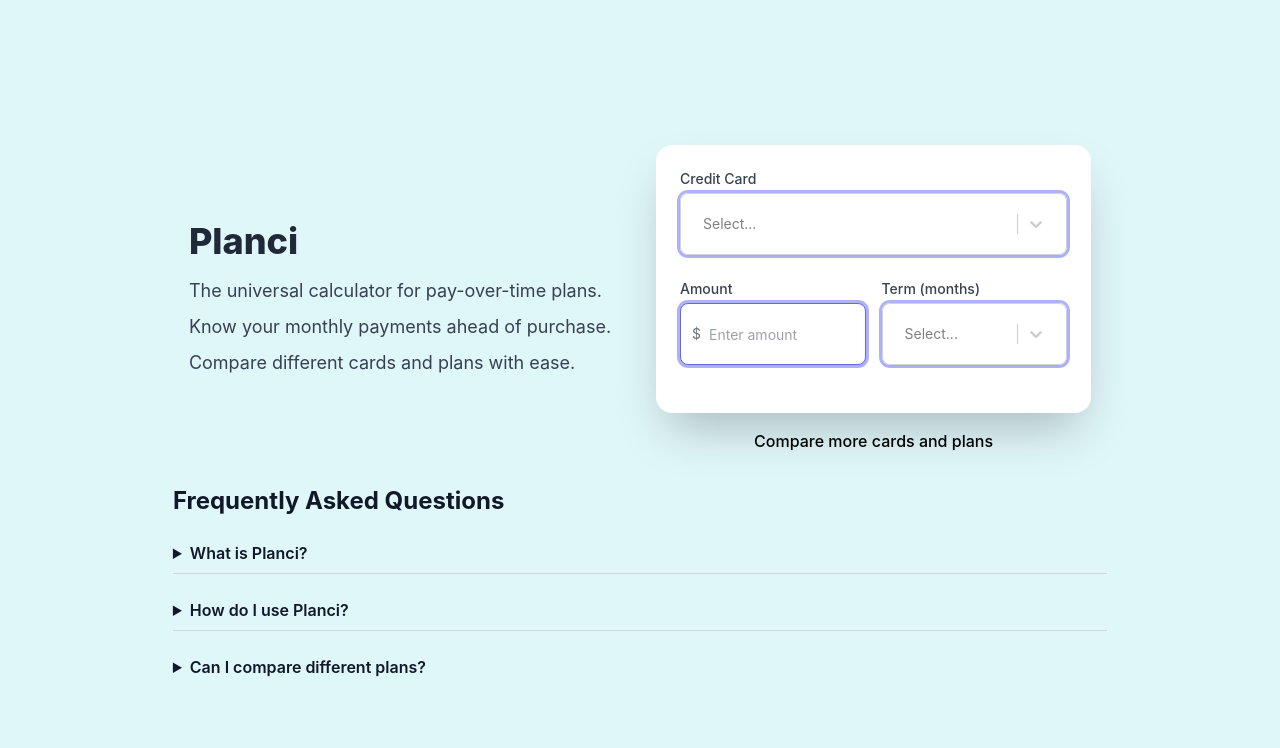
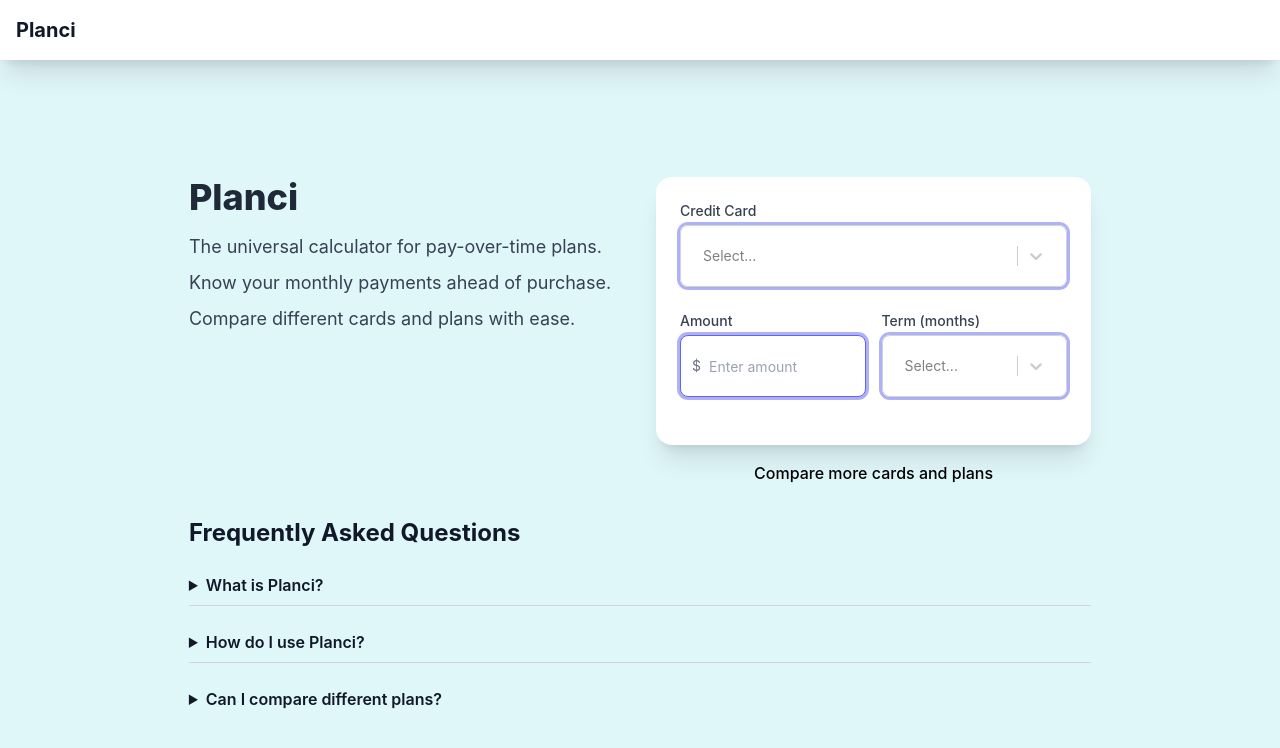
Before and after one commit to haoliangyu/planci, a React (Create React App) app in the folder packages/calculator-web/: page / in a window 1280 px wide. Shown: the top 748 px of the page. Built offline with nearby package versions, Linux system fonts and the light colour scheme.

Commit message:
add header

```diff
--- a/packages/calculator-web/src/App.js
+++ b/packages/calculator-web/src/App.js
@@ -75,8 +75,13 @@ function App() {
   };
 
   return (
-    <div className="min-h-screen flex flex-col items-center justify-center bg-gradient-to-r">
-      <div className="container mx-auto px-4 py-8 flex flex-col md:flex-row items-center justify-center space-y-8 md:space-y-0 md:space-x-8">
+    <div className="min-h-screen flex flex-col items-center justify-center bg-gradient-to-r overflow-y-auto">
+      <header className="w-full bg-white fixed top-0 shadow-xl">
+        <div className="container mx-auto px-4 py-4 flex items-center">
+          <h1 className="text-xl font-bold">Planci</h1>
+        </div>
+      </header>
+      <div className="container mx-auto px-4 py-8 flex flex-col md:flex-row justify-center space-y-8 md:space-y-0 md:space-x-8 mt-16">
         <div className="flex-1 text-center md:text-left">
           <h1 className="text-4xl font-extrabold mb-4 text-gray-800">Planci</h1>
           <p className="text-lg text-gray-700 mb-2">The universal calculator for pay-over-time plans.</p>
@@ -84,7 +89,7 @@ function App() {
           <p className="text-lg text-gray-700">Compare different cards and plans with ease.</p>
         </div>
         <div className="flex-1">
-          <div className="bg-white p-6 rounded-2xl shadow-2xl w-full max-w-md mx-auto">
+          <div className="bg-white p-6 rounded-2xl shadow-xl w-full max-w-md mx-auto">
             <form>
               <div className="mb-6">
                 <label className="block text-sm font-medium text-gray-700">Credit Card</label>
@@ -158,7 +163,7 @@ function App() {
           </div>
         </div>
       </div>
-      <div className="container mx-auto space-y-8 md:space-y-0 md:space-x-8">
+      <div className="container mx-auto space-y-8 md:space-y-0 md:space-x-8 px-4">
         <div className="space-y-4">
           <div className="text-2xl font-bold">Frequently Asked Questions</div>
           {faqs.map((faq, index) => (
```
